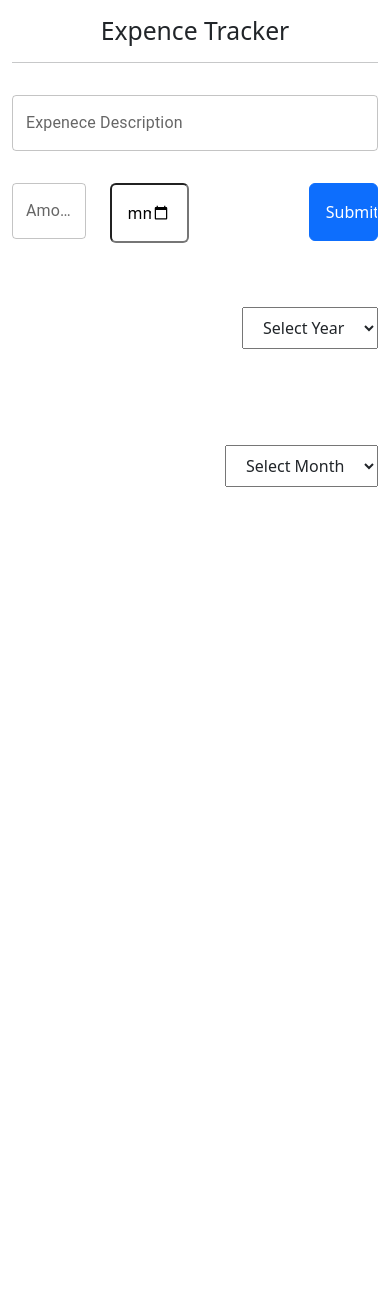
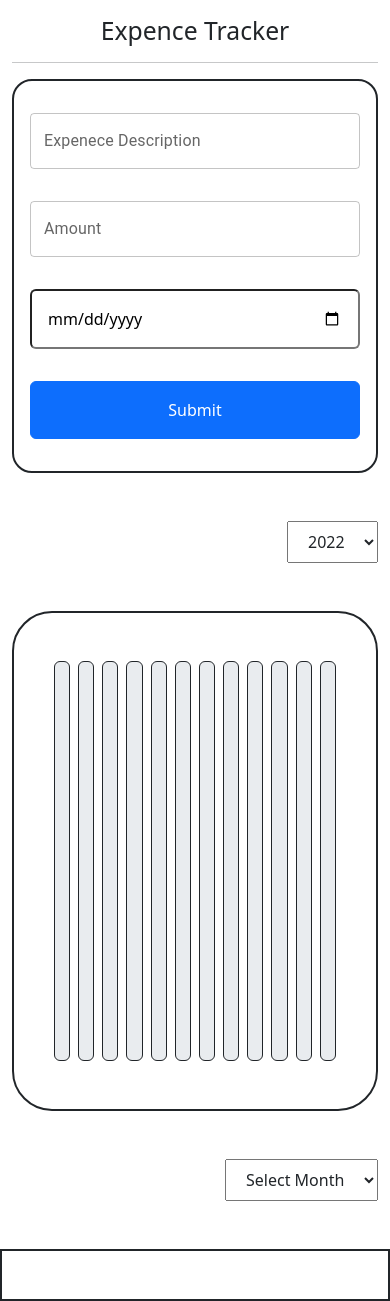
Before and after one commit to nirmalkanani/expence-manage, a React (Create React App) app: page / in a window 390 px wide. Before the commit the page ends 844 px from the top, so only its background shows below. Built offline with nearby package versions, Linux system fonts and the light colour scheme.

Commit message:
Complete Project

```diff
--- a/src/Components/ExpenceByMonths.js
+++ b/src/Components/ExpenceByMonths.js
@@ -10,20 +10,11 @@ const ExpenceByMonths = (props) => {
     const [ month, setMonth ] = useState(INITAL_MONTH)
     const [ alldata, setAllData ] = useState()
 
-    const data = () => {
+    const handleChange = (e) =>{
 
-    }
-
-    useEffect(() => {
-        data()
-    },[])
-
-    const handleChange = (e) =>{
         setMonth({...month, [e.target.name] : e.target.value})
-        console.log(month)
 
         const FilterData = props.alldata.filter((element,index) => moment(element.date,"DD-MM-YYYY").format("MMMM") === e.target.value)
-        console.log(FilterData)
         setAllData(FilterData)
     }
 
@@ -31,7 +22,7 @@ const ExpenceByMonths = (props) => {
         <>
             <div className='row text-end'>
                 <div className="col-12 my-5">
-                    <select name="month" id="month" className='px-3 py-2 text-dark' onChange={(e) => handleChange(e)}>
+                    <select name="month" id="month" className='px-3 py-2 text-dark'  onChange={(e) => handleChange(e)}>
                     <option value="Select Month" >Select Month</option>
                         {
                             props.month?.map((element, index) => <option value={element} key={index} name="GetMonth" >{element}</option>)
@@ -39,7 +30,7 @@ const ExpenceByMonths = (props) => {
                     </select>
                 </div>
             </div>
-            <div className="row">
+            <div className="row border border-2 border-dark p-4">
                 {
                     alldata?.map((element,index) =>
                         <div className="col-12 my-4" key={index}>
--- a/src/Components/ExpenceChart.js
+++ b/src/Components/ExpenceChart.js
@@ -17,9 +17,12 @@ const ExpenceChart = () => {
 
     const [amount, setAmount] = useState()
 
+    const [finalData, setFinalData] = useState()
+
     const getDate = (item) => {
 
         const MONTH = []
+
         const YEAR = []
 
         item?.map((element) => {
@@ -34,12 +37,17 @@ const ExpenceChart = () => {
             }
         })
 
+        if (!YEAR.includes(new Date().getFullYear())) {
+            YEAR.push((new Date().getFullYear()).toString())
+        }
+
         setYears(YEAR.sort())
         setCheckMonths(MONTH.sort())
     }
 
     useEffect(() => {
         getDate(getData)
+        AMOUNT_VALUE(INITIAL_STATE)
     }, [getData])
 
     const OUT_DATA = []
@@ -63,8 +71,11 @@ const ExpenceChart = () => {
             if (!ALL_MONTHS.includes(moment(element.date, "DD-MM-YYYY").format("MMMM"))) {
                 ALL_MONTHS.push(moment(element.date, "DD-MM-YYYY").format("MMMM"))
             }
+        })
 
-        })
+        // if(!ALL_MONTHS.includes(moment(new Date().getMonth(), "MM").format("MMMM"))){
+        //     ALL_MONTHS.push(moment(new Date().getMonth(), "MM").format("MMMM"))
+        // }
 
         setMonths(ALL_MONTHS)
 
@@ -73,12 +84,6 @@ const ExpenceChart = () => {
 
         FUN_MONTH_DATA(OUT_DATA)
     }
-
-
-
-    const FUN_MONTH_DATA = (OUT_DATA) => {
-
-        // INITIAL STATE FOR NEW STORE DATA
 
     const INITIAL_STATE = [
         {
@@ -155,6 +160,8 @@ const ExpenceChart = () => {
         },
     ]
 
+    const FUN_MONTH_DATA = (OUT_DATA) => {
+
         OUT_DATA?.map((data) => {
             INITIAL_STATE.map((element) => {
                 if (element.month === data.month) {
@@ -171,16 +178,19 @@ const ExpenceChart = () => {
                     data.total += data.amount[i];
                 }
             })
+            console.log(data.total)
         })
 
         // function of Amounts
         AMOUNT_VALUE(INITIAL_STATE)
+        // console.log(INITIAL_STATE)
+        setFinalData(INITIAL_STATE)
+        console.log(finalData)
     }
 
     // Get Amount Value
 
     const AMOUNT_VALUE = (INITIAL_STATE) => {
-
         const GET_AMOUNT = INITIAL_STATE.map((element) => {
             return element.total
         })
@@ -191,32 +201,43 @@ const ExpenceChart = () => {
 
         for (let i = 0; i < GET_AMOUNT.length; i++) {
             const element = (GET_AMOUNT[i] * 100) / c;
+            INITIAL_STATE[i].range = eval(element)
             FINAL_AMOUNT.push(element)
         }
 
         setAmount(FINAL_AMOUNT)
+
     }
-
     return (
         <div className="container">
             <div className="row text-end">
                 <div className="col-12 my-5">
-                    <select name="GetYear" id="years" className='px-3 py-2 text-dark' onChange={(e) => handleChange(e)}>
-                        <option value={new Date().getFullYear()}>Select Year</option>
+                    <select name="GetYear" id="years" className='px-3 py-2 text-dark' defaultValue={new Date().getFullYear()} onChange={(e) => handleChange(e)}>
                         {
                             years?.map((element, index) => <option value={element} key={index} name="GetYear">{element}</option>)
                         }
                     </select>
                 </div>
             </div>
-            <div className="bar-chart">
+            <div className="bar-chart border border-2 p-5 border-dark" style={{ borderRadius: "40px" }}>
                 <div className="row">
                     {
+                        finalData === undefined ?
                             amount?.map((element, index) =>
-                            <div className="col-1" key={index}>
-                                <div className="progress " style={{ height: "500px", position: "relative" }} >
-                                    <div className="real-time-progress bg-dark rounded" style={{ height: `${element}%`, width: "100%", position: "absolute", bottom: "0" }}></div>
+                                <div className="col-1 px-1 px-md-4" key={index} >
+                                    <div className="progress border border-1 border-dark" style={{ height: "400px", position: "relative" }} >
+                                        <div className="real-time-progress bg-dark rounded progress-bar-striped progress-bar-animated shadow" style={{ height: `${element}%`, width: "100%", position: "absolute", bottom: "0" }}>
                                         </div>
+                                    </div>
+                                </div>
+                            ) : finalData?.map((element, index) =>
+                            <div className="col-1 px-1 px-md-4" key={index} >
+                                <div className="progress border border-1 border-dark" style={{ height: "400px", position: "relative" }} >
+                                    <div className="real-time-progress bg-dark rounded progress-bar-striped progress-bar-animated shadow" style={{ height: `${element.range}%`, width: "100%", position: "absolute", bottom: "0" }}>
+                                        <h6 className='text-center text-white my-3'>{element.total}</h6>
+                                    </div>
+                                </div>
+                                <h6 className='text-center my-3'>{moment(element.month, "MM").format("MMM")}</h6>
                             </div>
                         )
                     }
--- a/src/Components/ExpenseForm.js
+++ b/src/Components/ExpenseForm.js
@@ -58,7 +58,7 @@ const ExpenseForm = () => {
             </div>
             <div className="row">
                 <div className="col-12">
-                    <div className="form-section ">
+                    <div className="form-section border border-2 border-dark p-3" style={{ borderRadius:"20px" }}>
                         <form action="#" method='post' onSubmit={(e) => handleSubmit(e)}>
                             <div className="row">
                                 <div className="input-gropu-section col-12 my-3">
@@ -73,7 +73,7 @@ const ExpenseForm = () => {
                                         autoComplete='off'
                                     />
                                 </div>
-                                <div className="input-gropu-section col-3 my-3">
+                                <div className="input-gropu-section col-12 col-md-3 my-3">
                                     <TextField
                                         type="text"
                                         id="outlined-error"
@@ -81,15 +81,15 @@ const ExpenseForm = () => {
                                         name="amount"
                                         value={amount}
                                         onChange={(e) => handleChange(e)}
-                                        className='rounded'
+                                        className='rounded  w-100 '
                                         autoComplete='off'
                                     />
                                 </div>
-                                <div className="input-gropu-section col-4 my-3">
-                                    <input type="date" className='w-75 p-3 rounded' onChange={(e) => handleChange(e)} name="date" value={date} />
+                                <div className="input-gropu-section col-12 col-md-4  my-3">
+                                    <input type="date" className='w-100 w-md-75  p-3 rounded' onChange={(e) => handleChange(e)} name="date" value={date} />
                                 </div>
-                                <div className="input-gropu-section col-5 my-3 text-end">
-                                    <input type="submit" className=' w-50 p-3 rounded btn btn-primary' value="Submit" />
+                                <div className="input-gropu-section col-12 col-md-5 my-3  text-md-end">
+                                    <input type="submit" className='w-100 w-md-50 p-3 rounded btn btn-primary' value="Submit" />
                                 </div>
                             </div>
                         </form>
```
Lines whose indentation alone changed are shown as unchanged.
